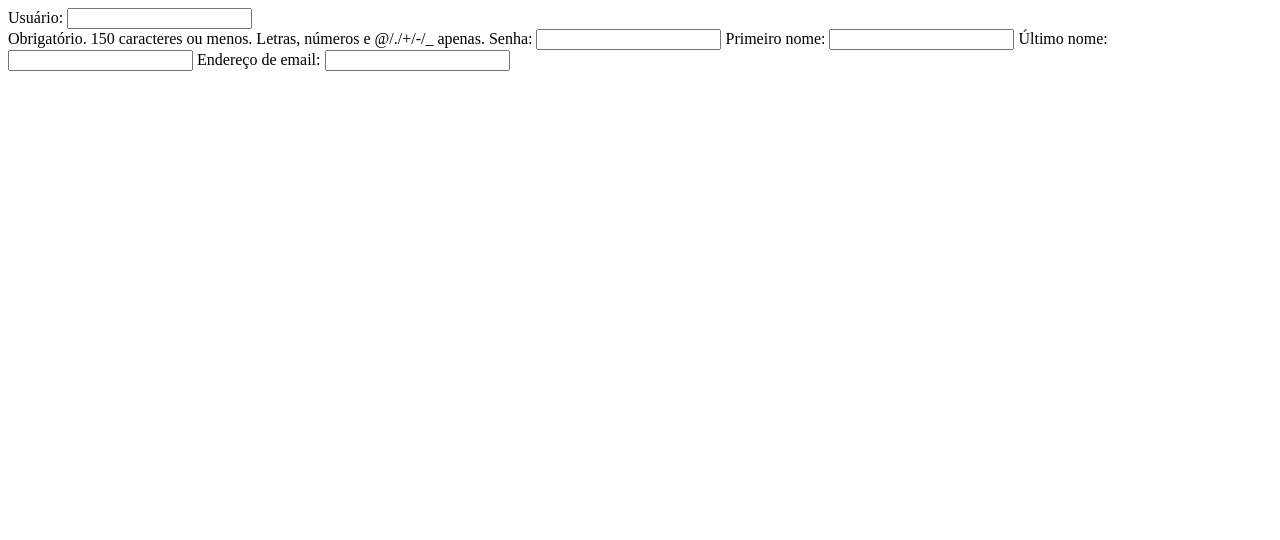
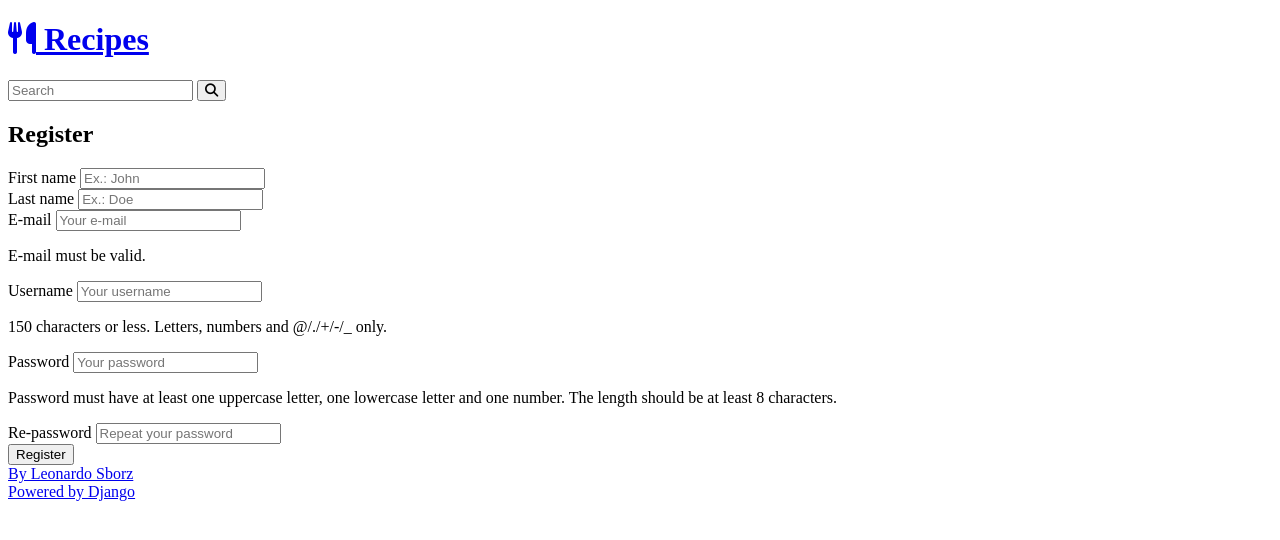
Before and after one commit to leonardosborz/django-projeto, a Django app: page /authors/register/ in a window 1280 px wide. Shown: the top 540 px of the page. Run offline with Django 4.2, Linux system fonts and the light colour scheme; parts of the project's set-up code (start-up, migrations or seed data) failed here and were passed over; some libraries are stand-ins or nearby versions.

Commit message:
register form

```diff
--- a/authors/forms.py
+++ b/authors/forms.py
@@ -1,14 +1,118 @@
+import re
+
 from django import forms
 from django.contrib.auth.models import User
+from django.core.exceptions import ValidationError
+
+
+def add_attr(field, attr_name, attr_new_val):
+    existing = field.widget.attrs.get(attr_name, '')
+    field.widget.attrs[attr_name] = f'{existing} {attr_new_val}'.strip()
+
+
+def add_placeholder(field, placeholder_val):
+    add_attr(field, 'placeholder', placeholder_val)
+
+
+def strong_password(password):
+    regex = re.compile(r'^(?=.*[a-z])(?=.*[A-Z])(?=.*[0-9]).{8,}$')
+
+    if not regex.match(password):
+        raise ValidationError((
+            'Password must have at least one uppercase letter, '
+            'one lowercase letter and one number. The length should be '
+            'at least 8 characters.'),
+            code='Invalid')
 
 
 class RegisterForm(forms.ModelForm):
+
+    def __init__(self, *args, **kwargs):
+        super().__init__(*args, **kwargs)
+        add_placeholder(self.fields['username'], 'Your username')
+        add_placeholder(self.fields['email'], 'Your e-mail')
+        add_placeholder(self.fields['first_name'], 'Ex.: John')
+        add_placeholder(self.fields['last_name'], 'Ex.: Doe')
+
+    password2 = forms.CharField(
+        required=True,
+        widget=forms.PasswordInput(attrs={
+            'placeholder': 'Repeat your password'
+        }),
+        label='Re-password'
+    )
+
+    password = forms.CharField(
+        required=True,
+        help_text=(
+            'Password must have at least one uppercase letter, '
+            'one lowercase letter and one number. The length should be '
+            'at least 8 characters.'),
+        widget=forms.PasswordInput(attrs={
+            'placeholder': 'Your password'
+        }
+        ),
+        validators=[strong_password])
+
     class Meta:
         model = User
         fields = [
-            'username',
-            'password',
             'first_name',
             'last_name',
             'email',
+            'username',
+            'password',
         ]
+
+        labels = {
+            'first_name': 'First name',
+            'last_name': 'Last name',
+            'email': 'E-mail',
+            'username': 'Username',
+            'password': 'Password',
+        }
+
+        help_texts = {
+            'email': 'E-mail must be valid.',
+            'username': '150 characters or less. Letters, numbers and @/./+/-/_ only.'
+        }
+
+    def clean_password(self):
+        data = self.cleaned_data.get('password')
+
+        if 'atenção' in data:
+            raise ValidationError(
+                'Não digite %(value)s no campo password',
+                code='invalid',
+                params={'value': '"Atenção"'}
+            )
+
+        return data
+
+    def clean_first_name(self):
+        data = self.cleaned_data.get('first_name')
+
+        if 'John Doe' in data:
+            raise ValidationError(
+                'Do not type %(value)s in the first name field',
+                code='invalid',
+                params={'value': '"John Doe"'}
+            )
+
+        return data
+
+    def clean(self):
+        cleaned_data = super().clean()
+
+        password = cleaned_data.get('password')
+        password2 = cleaned_data.get('password2')
+
+        if password != password2:
+            password_confirmation_error = ValidationError(
+                'Password and password2 must be equal',
+                code='invalid'
+            )
+            raise ValidationError({
+                'password': password_confirmation_error,
+                'password2': password_confirmation_error,
+            })
--- a/authors/templates/authors/register_view.html
+++ b/authors/templates/authors/register_view.html
@@ -1 +1,58 @@
-{{ form }}
+{% extends 'global/base.html' %}
+
+{% block title %}Register | {% endblock title %}
+
+{% block content %}
+
+<div class="main-content center container">
+    <h2>Register</h2>
+</div>
+
+<div class="main-content container">
+    <form action="{% url 'authors:create' %}" method="POST">
+        {% csrf_token %}
+
+        {% if messages %}
+            <div class="form-content form-content-grid">
+                <div class="form-group">
+                    {% for message in messages %}
+                        <div class="message {{ message.tags }}">
+                            {{ message }}
+                        </div>
+                    {% endfor %}
+                </div>
+            </div>
+        {% endif %}
+
+        {% if form.errors %}
+      <div class="form-content form-content-grid">
+        <div class="form-group">
+          <div class="message message-error">
+            There are errors in the form, please fix them and send again.
+          </div>
+        </div>
+      </div>
+      {% endif %}
+        <div class="form-content form-content-grid">
+            {% for field in form %}
+                <div class="form-group">
+                    <label for="{{ field.id_for_label }}">{{ field.label }}</label>
+                    {{ field }}
+                    {{ field.errors }}
+
+                    {% if field.help_text %}
+                        <p class="help-text">{{ field.help_text}}</p>
+                    {% endif %}
+
+                </div>
+            {% endfor %}
+    </div>
+    <div class="form-content form-content-grid">
+        <div class="form-group">
+          <button type="submit">Register</button>
+        </div>
+
+    </form>
+</div>
+
+{% endblock content %}
--- a/authors/urls.py
+++ b/authors/urls.py
@@ -6,4 +6,5 @@ app_name = 'authors'
 
 urlpatterns = [
     path('register/', views.register_view, name="register"),
+    path('register/create/', views.register_create, name="create"),
 ]
--- a/authors/views.py
+++ b/authors/views.py
@@ -1,9 +1,30 @@
-from django.shortcuts import render
+from django.contrib import messages
+from django.http import Http404
+from django.shortcuts import redirect, render
 
 from .forms import RegisterForm
 
 
 def register_view(request):
-    form = RegisterForm()
+    register_form_data = request.session.get('register_form_data', None)
+    form = RegisterForm(register_form_data)
+
     return render(request, 'authors/register_view.html',
                   {'form': form, })
+
+
+def register_create(request):
+    if not request.POST:
+        raise Http404
+
+    POST = request.POST
+    request.session['register_form_data'] = POST
+    form = RegisterForm(POST)
+
+    if form.is_valid():
+        form.save()
+        messages.success(request, 'Your user is created, please log in.')
+
+        del(request.session['register_form_data'])
+
+    return redirect('authors:register')
--- a/recipes/templates/recipes/partials/search.html
+++ b/recipes/templates/recipes/partials/search.html
@@ -1,7 +1,7 @@
 <div class="search-container">
     <div class="container">
         <form action="{% url 'recipes:search' %}" method='GET' class="search-form">
-            <input type="search" class="search-input" name="q" value="{{ search_term }}" placeholder="Pesquisar" required>
+            <input type="search" class="search-input" name="q" value="{{ search_term }}" placeholder="Search" required>
             <button type="submit" class="search-button">
                 <i class="fa-solid fa-search"></i>
             </button>
```
